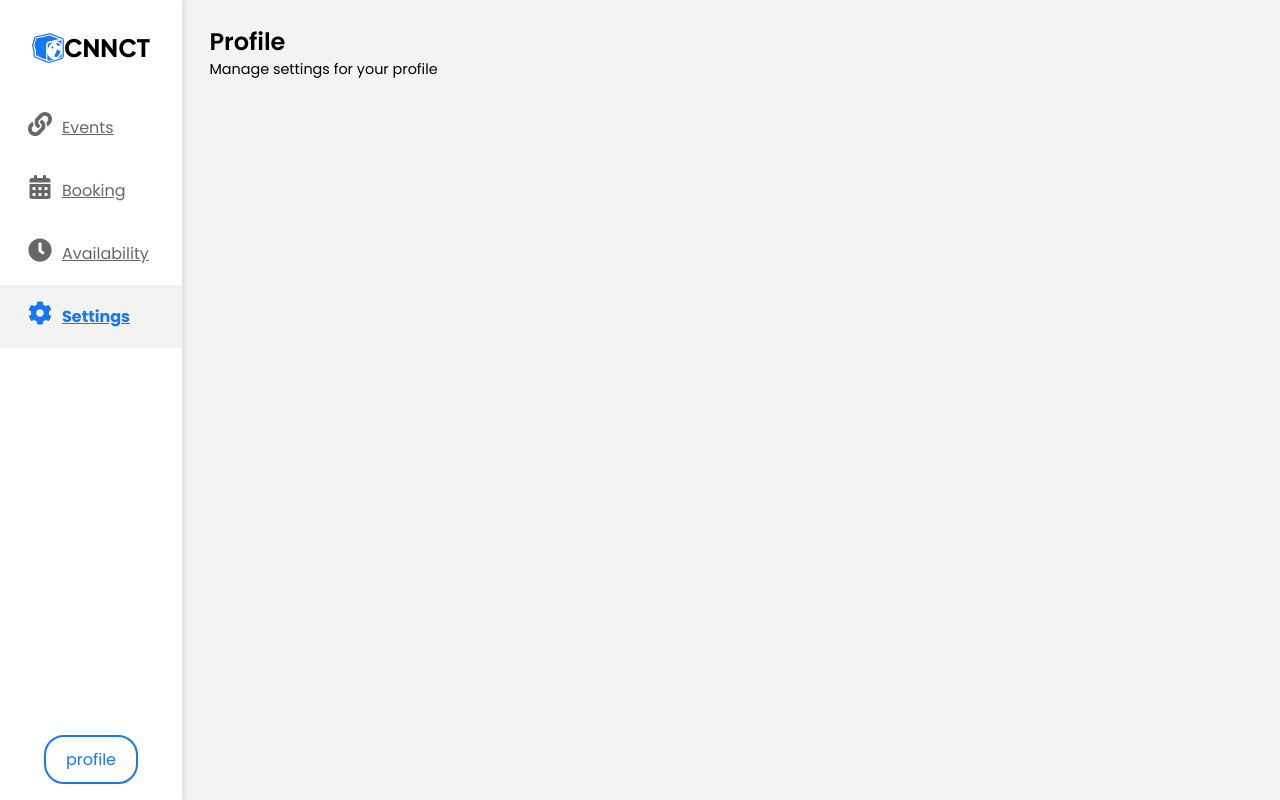
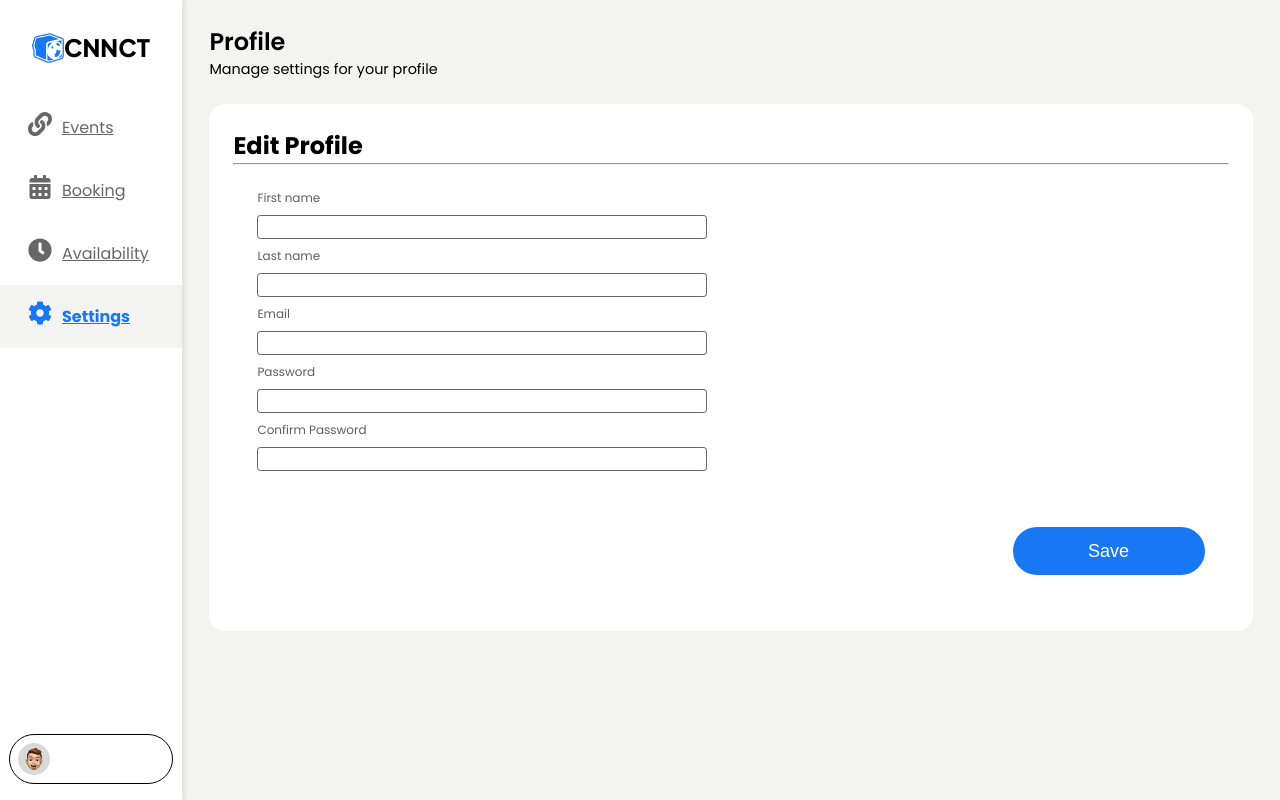
Before and after one commit to Rahul-Prajapati/Event-Scheduler, a React (Vite) app: page /settings in a window 1280 px wide. Built offline with nearby package versions, Linux system fonts and the light colour scheme.

Commit message:
feat: Event & Setting page UI

```diff
--- a/src/components/Header/Header.jsx
+++ b/src/components/Header/Header.jsx
@@ -1,4 +1,4 @@
-import { useLocation } from "react-router-dom";
+import { useLocation, useNavigate } from "react-router-dom";
 import "./Header.css"
 
 const Header = () => {
@@ -12,6 +12,7 @@ const headers = {
 };
 
   const location = useLocation();
+  const navigate = useNavigate();
   const currentHeader = headers[location.pathname] || { title: "", subtitle: "" };
 
   return (
--- a/src/components/Sidebar/Sidebar.css
+++ b/src/components/Sidebar/Sidebar.css
@@ -95,3 +95,18 @@
     justify-content: center;
     margin-bottom: 1rem;
   }
+
+.logoutDiv{
+  width: 90%;
+  display: flex;
+  border: 1px solid #000000;
+  align-items: center;
+  padding: .5rem;
+  gap: .5rem;
+  border-radius: 2rem;
+}
+
+.userDP{
+  height: 2rem;
+  font-weight: 2rem;
+}
--- a/src/components/Sidebar/Sidebar.jsx
+++ b/src/components/Sidebar/Sidebar.jsx
@@ -5,9 +5,15 @@ import { FaCalendarAlt } from "react-icons/fa"; // Booking (Calendar) icon
 import { FaClock } from "react-icons/fa"; // Availability (Clock) icon
 import { FaCog } from "react-icons/fa";
 import Logo from '../../assets/WebAppColorLogo.png'
+import ProfilePic from "../../assets/UserDP.png";
 import './Sidebar.css'
 
+
 const Sidebar = ({ activeItem, setActiveItem }) => {
+
+    const userData = JSON.parse(localStorage.getItem("user") || "{}");
+
+    const { firstname, lastname } = userData;
 
     const location = useLocation();
     const navigate = useNavigate();
@@ -29,18 +35,6 @@ const Sidebar = ({ activeItem, setActiveItem }) => {
             </div>
             <ul className="menu">
                 {menuItems.map((item, index) => (
-                    // <li
-                    //     key={item}
-                    //     className={`menu-item ${item === activeItem ? "active" : ""
-                    //         } ${index === menuItems.indexOf(activeItem) - 1 ? "above-selected" : ""
-                    //         } ${index === menuItems.indexOf(activeItem) + 1 ? "below-selected" : ""
-                    //         }`}
-                    //     onClick={() => setActiveItem(item)}
-                    // >
-                    //     <span className="sidebarIcon">{icons[index]}</span>
-                    //     <span>{item}</span>
-                    // </li>
-
                     <li key={item} className="menu-item">
                         <NavLink
                             to={`/${item.toLowerCase()}`}
@@ -70,10 +64,10 @@ const Sidebar = ({ activeItem, setActiveItem }) => {
             )}
 
             <div className="SidebarDown">
-                <button
-                    className='read-button dashBtnCreate'>
-                    profile
-                </button>
+                <div className='logoutDiv'>
+                    <img className='userDP' src={ProfilePic} alt="UserDP" />
+                    <p>{firstname} {lastname}</p>
+                </div>
             </div>
 
 
--- a/src/pages/Dashboard/CreateEvent/CreateEvent.jsx
+++ b/src/pages/Dashboard/CreateEvent/CreateEvent.jsx
@@ -3,6 +3,7 @@ import "./CreateEvent.css"
 import ProfilePic from "../../../assets/UserDP.png"
 import Sidebar from '../../../components/Sidebar/Sidebar'
 import Header from '../../../components/Header/Header';
+import { toastSuccess, toastError } from '../../../utils';
 
 function CreateEvent() {
   // const registeredUsers = ["qwe@asd.com", "rty@asd.com"];
@@ -111,8 +112,10 @@ function CreateEvent() {
       }
 
       const data = await response.json();
+      toastSuccess({message});
       console.log("Success:", data);
     } catch (error) {
+      toastError({message});
       console.error("Error:", error);
     }
 
--- a/src/pages/Dashboard/Event/Event.css
+++ b/src/pages/Dashboard/Event/Event.css
@@ -8,3 +8,85 @@
     width: 95%;
     margin: 0 auto;
 }
+
+.event-grid {
+    display: grid;
+    grid-template-columns: repeat(auto-fill, minmax(300px, 1fr));
+    gap: 16px;
+    padding: 16px;
+  }
+
+  .event-card {
+    border-radius: 1rem;
+    background-color: var(--white-color);
+  }
+
+  .eventDetails{
+    position: relative;
+    padding: 1rem;
+  }
+
+  .topic{
+    color: #454545;
+    font-size: 1.05rem;
+    font-weight: 400;
+  }
+
+  .dateMON{
+    font-size: .75rem;
+  }
+
+  .color7E{
+     color: #7E7E7E ;
+  }
+
+  .cardLine{
+    width: 100%;
+    border-top: .8px solid rgba(0, 0, 0, 0.25);
+  }
+
+  .EditIcon{
+    position: absolute;
+    right: 1rem;
+    top: 1rem;
+  }
+
+  /* .event-card.active {
+    background-color: white;
+    color: black;
+  } */
+
+  /* .event-card.inactive {
+    background-color: #676767;
+    color: white;
+  } */
+
+  .card-top{
+    height: 1rem;
+    border-radius: 1rem 1rem 0rem 0rem;
+  }
+
+  /* .event-card h3 {
+    margin: 0;
+    font-size: 1.2em;
+  }
+
+  .event-card p {
+    margin: 5px 0;
+    font-size: 0.9em;
+  } */
+
+  .event-icons {
+    display: flex;
+    gap: 8px;
+    margin: 1rem;
+    justify-content: end;
+  }
+
+  .ICONS{
+    background: none;
+    border: none;
+    cursor: pointer;
+    font-size: 1.2em;
+    color: #676B5F;
+  }
--- a/src/pages/Dashboard/Event/Event.jsx
+++ b/src/pages/Dashboard/Event/Event.jsx
@@ -1,10 +1,44 @@
-import React, { useState } from 'react'
+import React, { useEffect, useState } from 'react'
 import './Event.css'
 import Sidebar from '../../../components/Sidebar/Sidebar'
-import CreateEvent from '../CreateEvent/CreateEvent';
 import Header from '../../../components/Header/Header';
+import { toastSuccess, toastError } from '../../../utils';
+import { CiEdit } from "react-icons/ci";
+import { FiCopy } from "react-icons/fi";
+import { FaEdit, FaTrash, FaToggleOn, FaToggleOff } from "react-icons/fa";
 
 function Events() {
+
+  const [events, setEvents] = useState([]);
+  const [loading, setLoading] = useState(true);
+
+  const userData = JSON.parse(localStorage.getItem("user") || "{}");
+
+  const userId = userData._id;
+
+  const formatDateDDMON = (dateString) => {
+    const date = new Date(dateString);
+    return date.toLocaleDateString("en-GB", { weekday: "short", day: "2-digit", month: "short" });
+  };
+
+  useEffect(() => {
+    if (!userId) return;
+    const fetchEvents = async () => {
+      try {
+        const response = await fetch(`${import.meta.env.VITE_SERVER_API}/api/event/user/${userId}`);
+        const data = await response.json();
+        console.log(data)
+        setEvents(data);
+      } catch (error) {
+        toastError(error);
+        console.error("Error fetching events:", error);
+      } finally {
+        setLoading(false);
+      }
+    };
+    fetchEvents();
+  }, [userId]);
+
   return (
     <div className='DashboardContainer'>
 
@@ -16,8 +50,60 @@ function Events() {
 
         <div className='Showmeeting'>
 
+          {/*  */}
 
 
+          <div className="event-grid">
+            {loading ? (
+              <p>Loading events...</p>
+            ) : (
+              events.map(event => (
+                <div
+                  key={event._id}
+                  className="event-card"
+                >
+                  <div style={{ backgroundColor: event.isActive ? event.backgroundColor : "#676767" }}
+                    className={`card-top ${event.isActive ? 'active' : 'inactive'}`}> </div>
+
+                  <div className='eventDetails'>
+                    <h3 className='topic'>{event.topic}</h3>
+                    <p className='dateMON'>{formatDateDDMON(event.date)}</p>
+                    <p style={{color: event.backgroundColor}}>{event.time} {event.ampm}</p>
+                    <span className='color7E'>{event.duration} hour, {event.description}</span>
+
+                    <button className='EditIcon ICONS' onClick={() => console.log("Edit Event", event._id)}>
+                        <CiEdit size={20} />
+                      </button>
+                  </div>
+
+                  <hr className='cardLine' />
+                    <div className="event-icons">
+                      <button
+                      style={{ color: event.isActive ? event.backgroundColor : "#676767" }}
+                      className="ICONS" onClick={() => toggleEventStatus(event._id)}>
+                        {event.isActive ? <FaToggleOn size={20} /> : <FaToggleOff size={20} />}
+                      </button>
+
+                      <button className='ICONS' onClick={() => console.log("Copy Event", event._id)}>
+                        <FiCopy size={20} />
+                      </button>
+
+                      <button className='ICONS's onClick={() => deleteEvent(event._id)}>
+                        <FaTrash size={20} />
+                      </button>
+
+                    </div>
+
+
+
+                </div>
+              ))
+            )}
+          </div>
+
+
+
+          {/*  */}
         </div>
 
       </div>
--- /dev/null
+++ b/src/pages/Dashboard/Setting/Setting.css
@@ -0,0 +1,35 @@
+.Settings-wrapper{
+    background: white;
+    border-radius: 1rem;
+    /* margin: 2rem; */
+    padding: 1.5rem ;
+}
+
+.line{
+    border-top: 1px solid #737373;
+}
+
+.credentials-box{
+    width: 50%;
+    padding: 1.5rem;
+}
+
+.Setting-label{
+    color: #5E5E5E;
+}
+
+.save-Div{
+    display: flex;
+    justify-content: end;
+}
+
+.btn-save{
+    border: none;
+    margin: 2rem;
+    background-color: var(--blue-color);
+    color: var(--white-color);
+    width: 12rem;
+    height: 3rem;
+    font-size: 18px;
+    border-radius: 2rem;
+}
--- a/src/pages/Dashboard/Setting/Setting.jsx
+++ b/src/pages/Dashboard/Setting/Setting.jsx
@@ -1,8 +1,24 @@
-import React from 'react'
+import React, { useState } from 'react'
 import Sidebar from '../../../components/Sidebar/Sidebar'
 import Header from '../../../components/Header/Header'
+import "./Setting.css"
 
 function Setting() {
+
+  const [formData, setFormData] = useState({
+    firstname: "",
+    lastname: "",
+    email: "",
+    password: "",
+    confirm_password: "",
+});
+
+const handleChange = (e) => {
+  const updatedFormData = { ...formData, [e.target.name]: e.target.value };
+setFormData(updatedFormData);
+localStorage.setItem("storedUser", JSON.stringify(updatedFormData));
+};
+
   return (
 
     <div className='DashboardContainer'>
@@ -11,11 +27,85 @@ function Setting() {
 
       <div className='dashboard-wrapper'>
 
-      <Header />
+        <Header />
 
-      <div>
+        <div className='Settings-wrapper'>
 
-      </div>
+          <h2>Edit Profile</h2>
+
+          <hr className='Line'/>
+
+          <div className='credentials-box'>
+
+            <label className='Setting-label' htmlFor="firstname">First name</label>
+            <input
+              type="text"
+              id="firstname"
+              name="firstname"
+              className='signup-input'
+              value={formData.firstname}
+              onChange={handleChange}
+              required
+            />
+
+
+
+
+            <label className='Setting-label' htmlFor="lastname">Last name</label>
+            <input
+              type="text"
+              id="lastname"
+              name="lastname"
+              className='signup-input'
+              value={formData.lastname}
+              onChange={handleChange}
+              required
+            />
+
+            <label className='Setting-label' htmlFor="email">Email</label>
+            <input
+              type="email"
+              id="email"
+              name="email"
+              className='signup-input'
+              value={formData.email}
+              onChange={handleChange}
+              required
+            />
+
+
+            <label className='Setting-label' htmlFor="password">Password</label>
+            <input
+              type="password"
+              id="password"
+              name="password"
+              className='signup-input'
+              value={formData.password}
+              onChange={handleChange}
+              required
+            />
+
+            <label className='Setting-label' htmlFor="confirm-password">Confirm Password</label>
+            <input
+              type="password"
+              id="confirm-password"
+              name="confirm_password"
+              className='signup-input'
+              value={formData.confirm_password}
+              onChange={handleChange}
+              required
+            />
+
+          </div>
+
+          <div className='save-Div'>
+            <button className='btn-save' onClick={""} style={{ marginRight: "1.5rem" }} >Save</button>
+          </div>
+
+
+
+
+        </div>
 
       </div>
 
```
